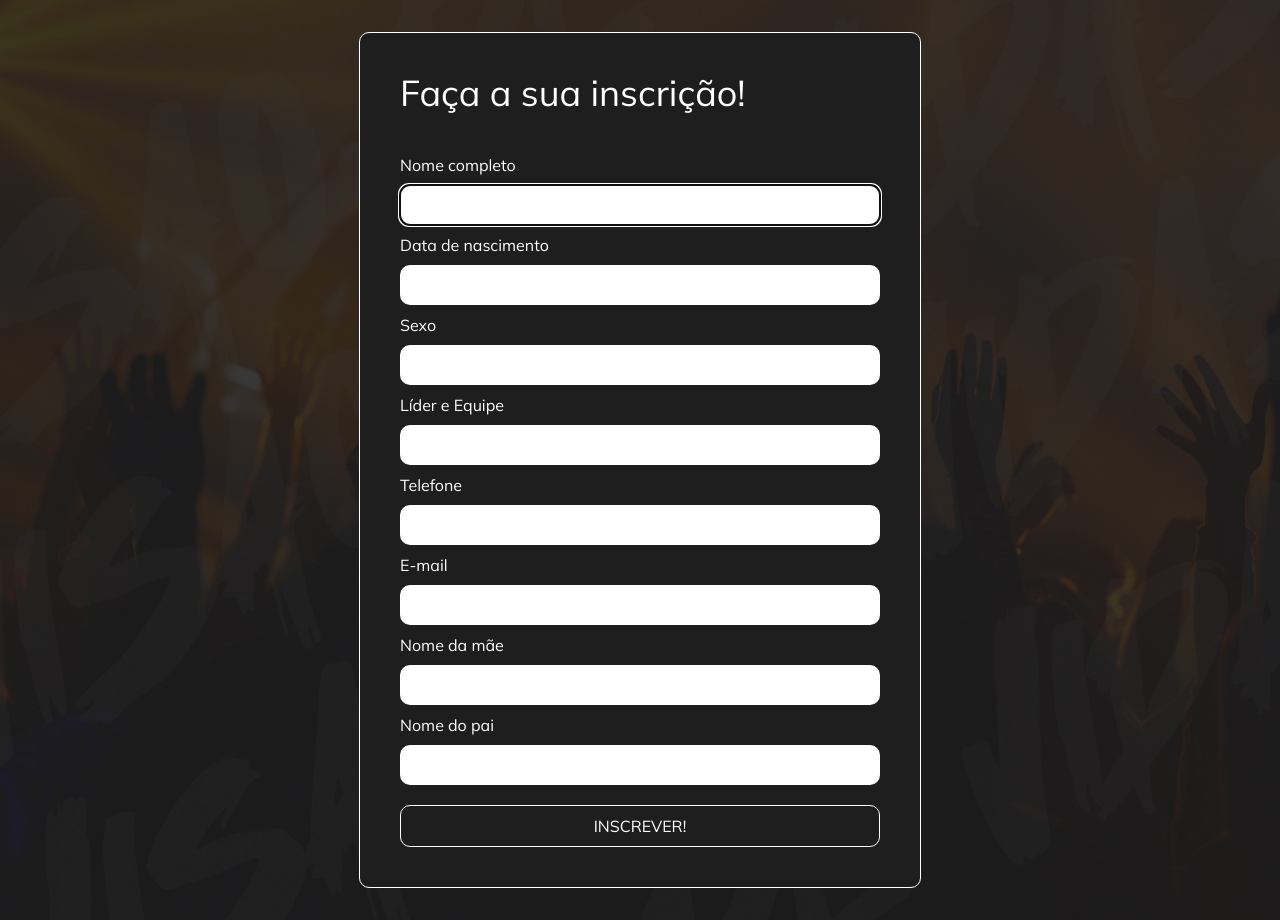
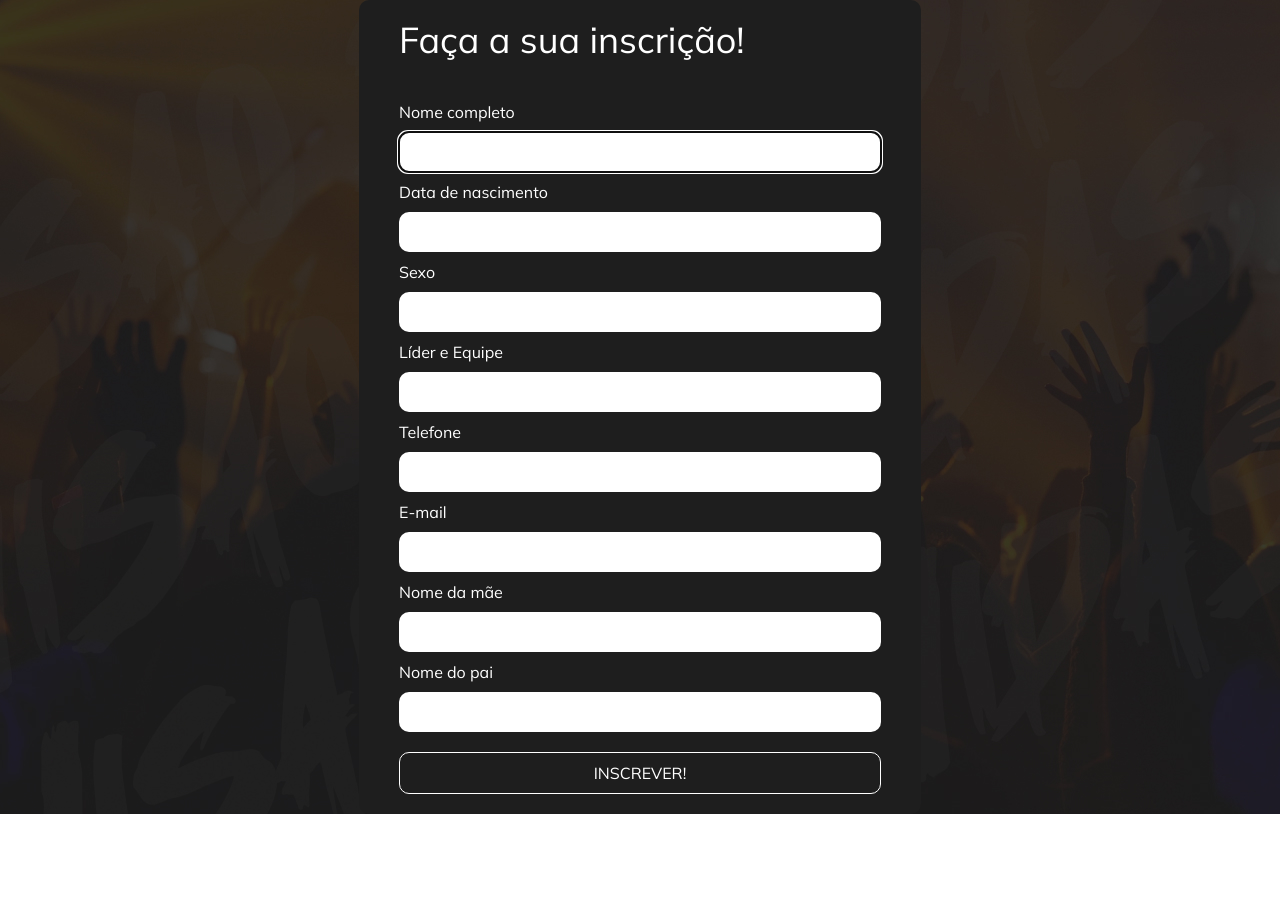
Before and after one commit to Guiborgesilva/cadastro-revisao, a Next.js app: page /signup in a window 1280 px wide. After the commit the page ends 814 px from the top, so only its background shows below. Built offline with nearby package versions, Linux system fonts and the light colour scheme.

Commit message:
Correção

```diff
--- a/app/signup/page.tsx
+++ b/app/signup/page.tsx
@@ -12,14 +12,14 @@ export default function Signup(){
         mr-auto
         ml-auto
         text-white
-        mt-8
-        mb-8
         gap-10
         rounded-[10px]
-        p-10
+        pl-10
+        pr-10
+        pt-5
+        pb-5
         bg-[#1E1E1E]
         max-w-[562px]
-        bw
         "
       >
         <h1 className="text-4xl">Faça a sua inscrição!</h1>
```
